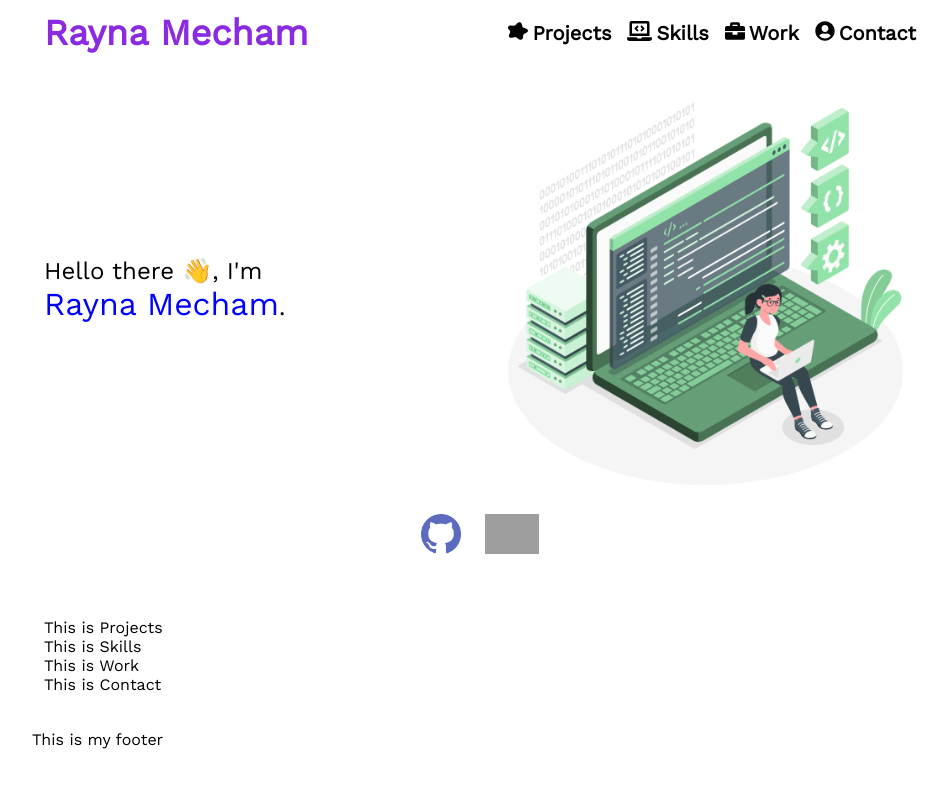
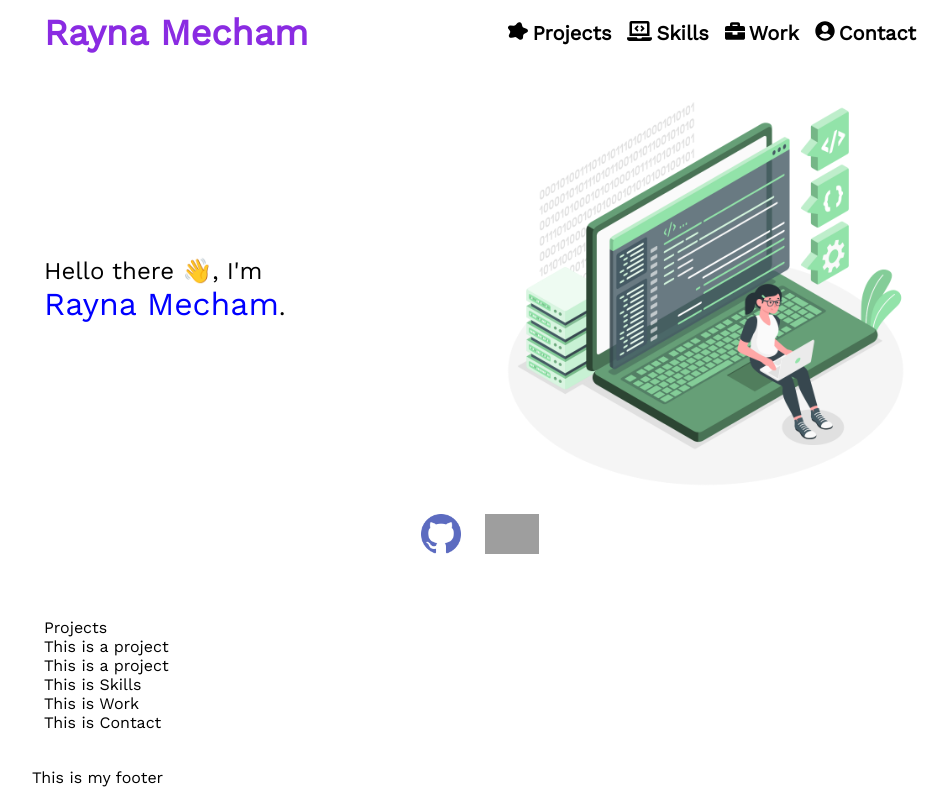
Before and after one commit to raynamecham/raynamecham.com, a React (Create React App) app: page / in a window 1280 px wide. Shown: the whole page, without its empty margins (160-1108 px from the left). Built offline with nearby package versions, Linux system fonts and the light colour scheme; grey boxes are pictures that could not be loaded.

Commit message:
working on projects section

```diff
--- a/src/components/body/projects/index.js
+++ b/src/components/body/projects/index.js
@@ -1,11 +1,20 @@
-import React from 'react'
+import React from 'react';
+import { ProjectData } from '../../data/projects';
+import './projects.css';
+import ProjectCard from './project-card';
 
 function Projects() {
+    const data= ProjectData;
     return (
-        <div>
-            This is Projects
+        <div className="projects">
+            <label className="section-title">Projects</label>
+            <div>
+                {data.map((project)=>{
+                    return <ProjectCard />
+                })}
+            </div>
         </div>
-    )
+    );
 }
 
-export default Projects
+export default Projects;
--- /dev/null
+++ b/src/components/body/projects/project-card.js
@@ -0,0 +1,12 @@
+import React from 'react';
+import './project-card.css';
+
+function ProjectCard() {
+    return (
+        <div>
+            This is a project
+        </div>
+    )
+}
+
+export default ProjectCard;
--- a/src/components/body/projects/projects.css
+++ b/src/components/body/projects/projects.css
@@ -0,0 +1,5 @@
+.projects {
+    display: flex;
+    flex-direction: column;
+    flex: 1;
+}
--- /dev/null
+++ b/src/components/data/projects.js
@@ -0,0 +1,20 @@
+export const ProjectData=[
+    {
+        id:1,
+        title: "Adventure Spark",
+        about: "Project description",
+        tags: ["Python", "JavaScript", "HTML", "CSS", "Flask", "jQuery(AJAX, JSON)", "Bootstrap", "Jinja", "PostgreSQL", "SQLALchemy", "Bcrypt", "Selenium", "AWS"],
+        demo: "https://adventure-spark.fun/",
+        github: "https://github.com/raynamecham/adventure-spark",
+        image: require('../../assets/projects/adventure-spark.PNG').default
+    },
+    {
+        id:2,
+        title: "raynamecham.com",
+        about: "Project description",
+        tags: ["ReactJS", "JavaScript", "HTML", "CSS"],
+        demo: "https://raynamecham.com/",
+        github: "https://github.com/raynamecham/raynamecham.com",
+        image: "https://placekitten.com/200/300"
+    }
+];
```
Also changed, not shown: src/assets/projects/adventure-spark.PNG (added), src/components/body/projects/project-card.css (added).
